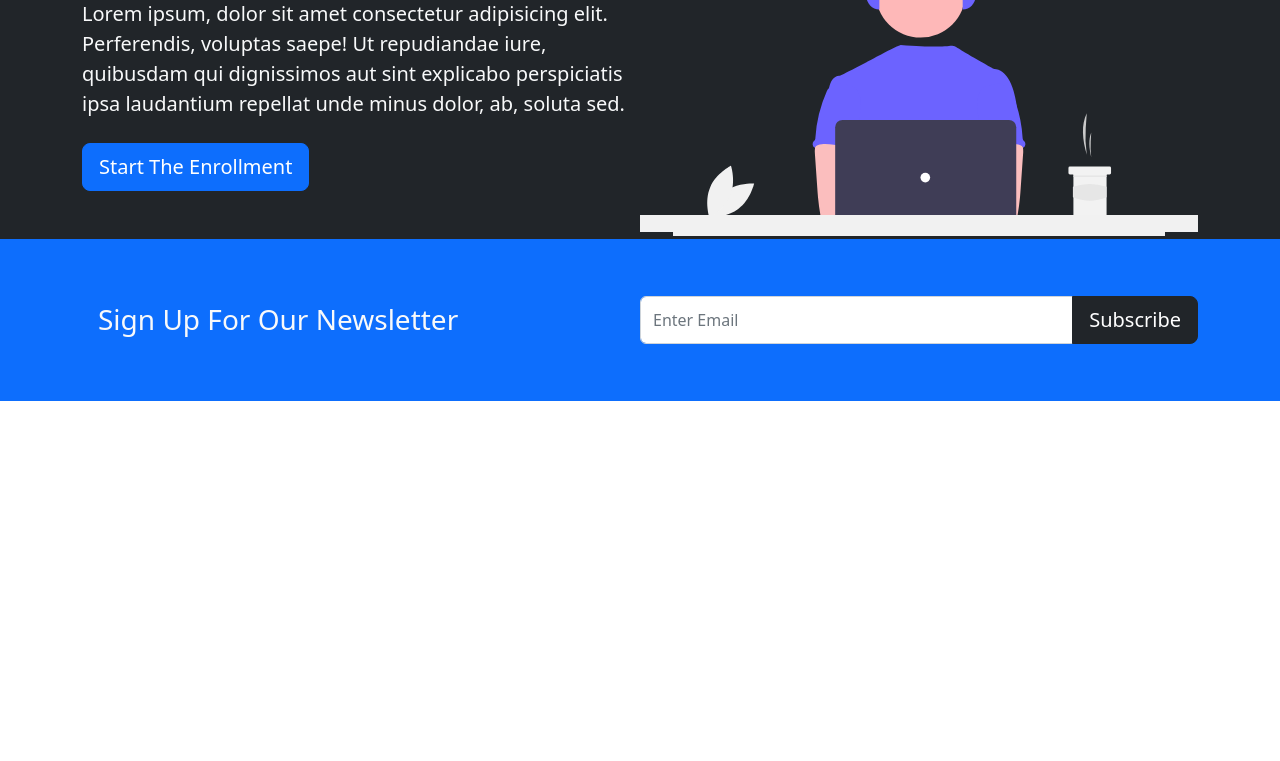
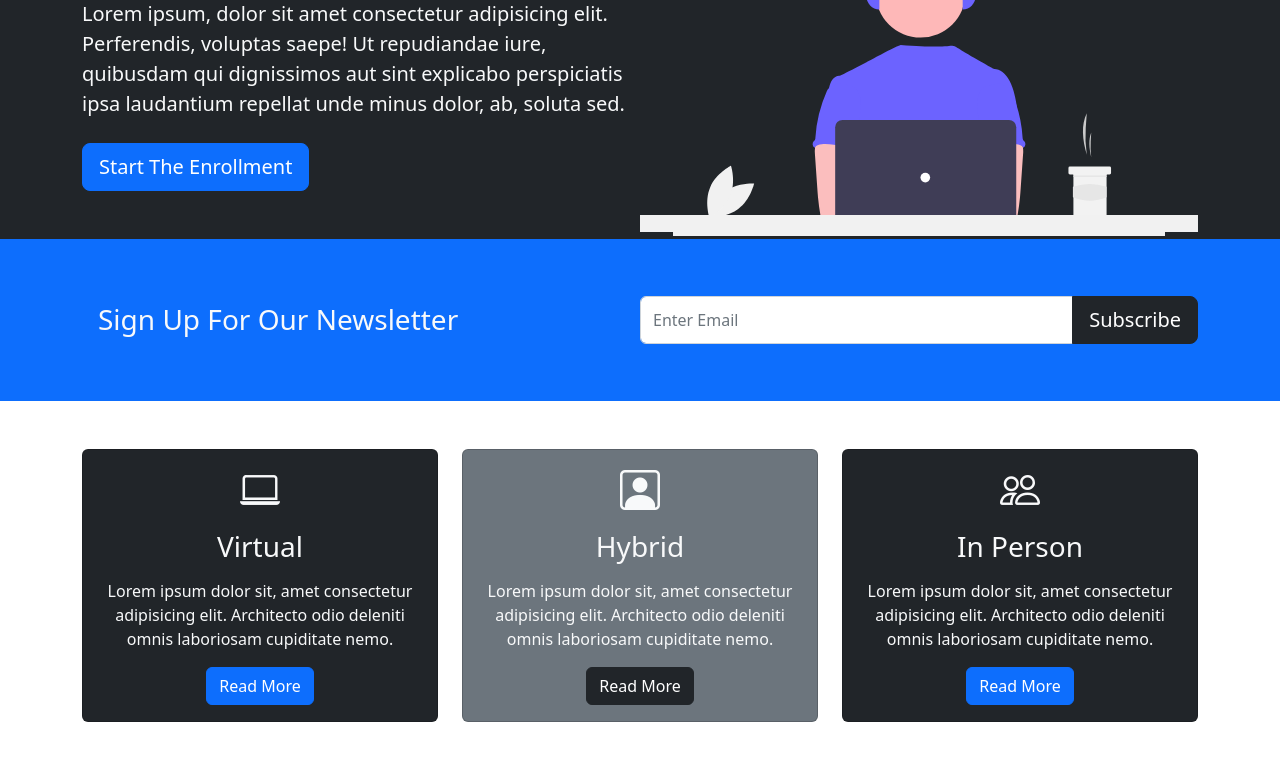
Before and after one commit to rdsingh120/Bootcamp-website, a plain HTML site: page index.html in a window 1280 px wide. Shown: the part 193-954 px from the top of the page. Before the commit the page ends 800 px from the top, so only its background shows below. Drawn offline with nearby package versions, Linux system fonts and the light colour scheme.

Commit message:
add boxes

```diff
--- a/index.html
+++ b/index.html
@@ -6,6 +6,7 @@
     <meta name="viewport" content="width=device-width, initial-scale=1.0">
     <!-- CSS only -->
     <link href="https://cdn.jsdelivr.net/npm/bootstrap@5.2.0/dist/css/bootstrap.min.css" rel="stylesheet" integrity="sha384-gH2yIJqKdNHPEq0n4Mqa/HGKIhSkIHeL5AyhkYV8i59U5AR6csBvApHHNl/vI1Bx" crossorigin="anonymous">
+    <link rel="stylesheet" href="https://cdn.jsdelivr.net/npm/bootstrap-icons@1.3.0/font/bootstrap-icons.css">
     <link rel="stylesheet" href="style.css">
     <title>Frontend Bootcamp</title>
 </head>
@@ -71,6 +72,63 @@
         </div>
     </section>
 
+    <!-- Boxes -->
+    <section class="p-5">
+        <div class="container">
+            <div class="row text-center">
+                <div class="col-md">
+                    <div class="card bg-dark text-light">
+                        <div class="card-body text-center">
+                            <div class="h1 mb-3">
+                                <i class="bi bi-laptop"></i>
+                            </div>
+                            <h3 class="card-title mb-3">
+                                Virtual
+                            </h3>
+                            <p class="card-text">
+                                Lorem ipsum dolor sit, amet consectetur adipisicing elit. Architecto odio deleniti omnis laboriosam cupiditate nemo.
+                            </p>
+                            <a href="#" class="btn btn-primary">Read More</a>
+                        </div>
+                    </div>
+                </div>
+                <div class="col-md">
+                    <div class="card bg-secondary text-light">
+                        <div class="card-body text-center">
+                            <div class="h1 mb-3">
+                                <i class="bi bi-person-square"></i>
+                            </div>
+                            <h3 class="card-title mb-3">
+                                Hybrid
+                            </h3>
+                            <p class="card-text">
+                                Lorem ipsum dolor sit, amet consectetur adipisicing elit. Architecto odio deleniti omnis laboriosam cupiditate nemo.
+                            </p>
+                            <a href="#" class="btn btn-dark">Read More</a>
+                        </div>
+                    </div>
+                </div>
+                <div class="col-md">
+                    <div class="card bg-dark text-light">
+                        <div class="card-body text-center">
+                            <div class="h1 mb-3">
+                                <i class="bi bi-people"></i>
+                            </div>
+                            <h3 class="card-title mb-3">
+                                In Person
+                            </h3>
+                            <p class="card-text">
+                                Lorem ipsum dolor sit, amet consectetur adipisicing elit. Architecto odio deleniti omnis laboriosam cupiditate nemo.
+                            </p>
+                            <a href="#" class="btn btn-primary">Read More</a>
+                        </div>
+                    </div>
+                </div>
+            </div>
+        </div>
+    </section>
+
+
     <!-- JavaScript Bundle with Popper -->
     <script src="https://cdn.jsdelivr.net/npm/bootstrap@5.2.0/dist/js/bootstrap.bundle.min.js" integrity="sha384-A3rJD856KowSb7dwlZdYEkO39Gagi7vIsF0jrRAoQmDKKtQBHUuLZ9AsSv4jD4Xa" crossorigin="anonymous"></script>
 </body>
```
